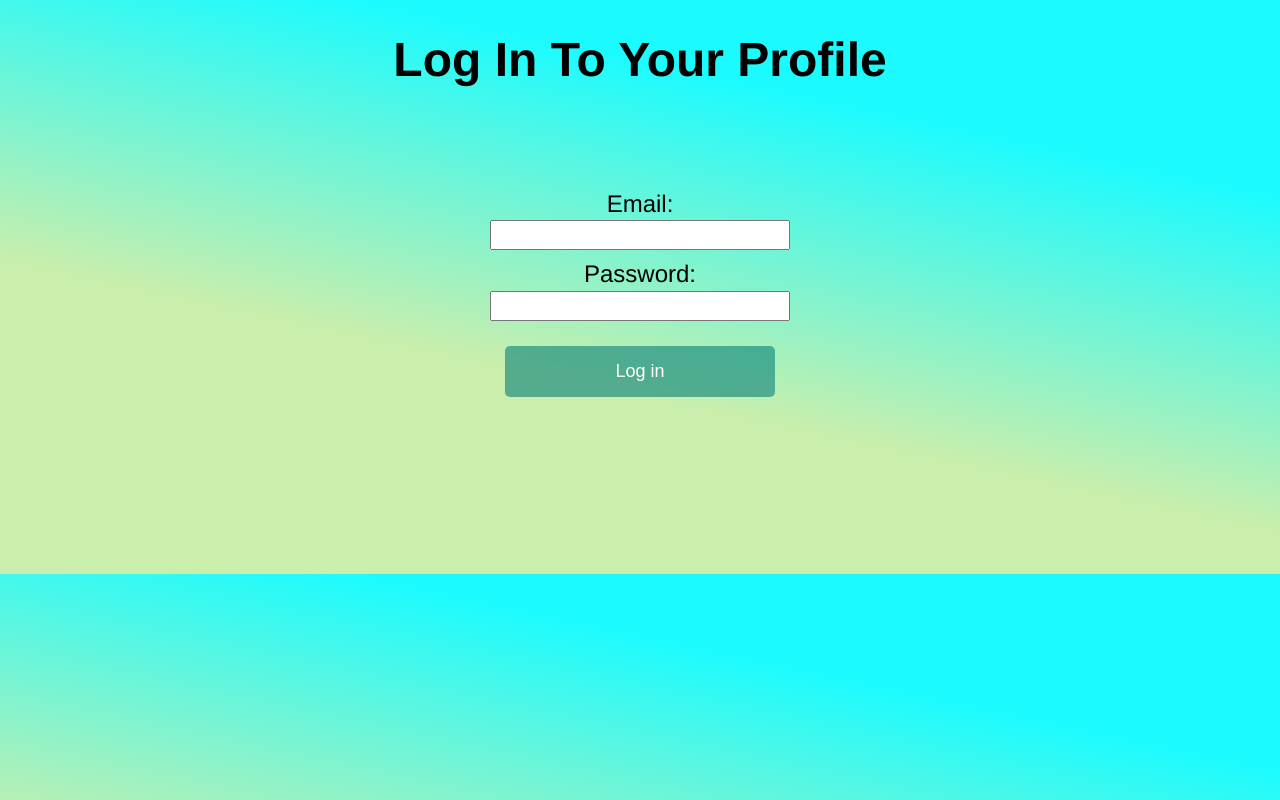
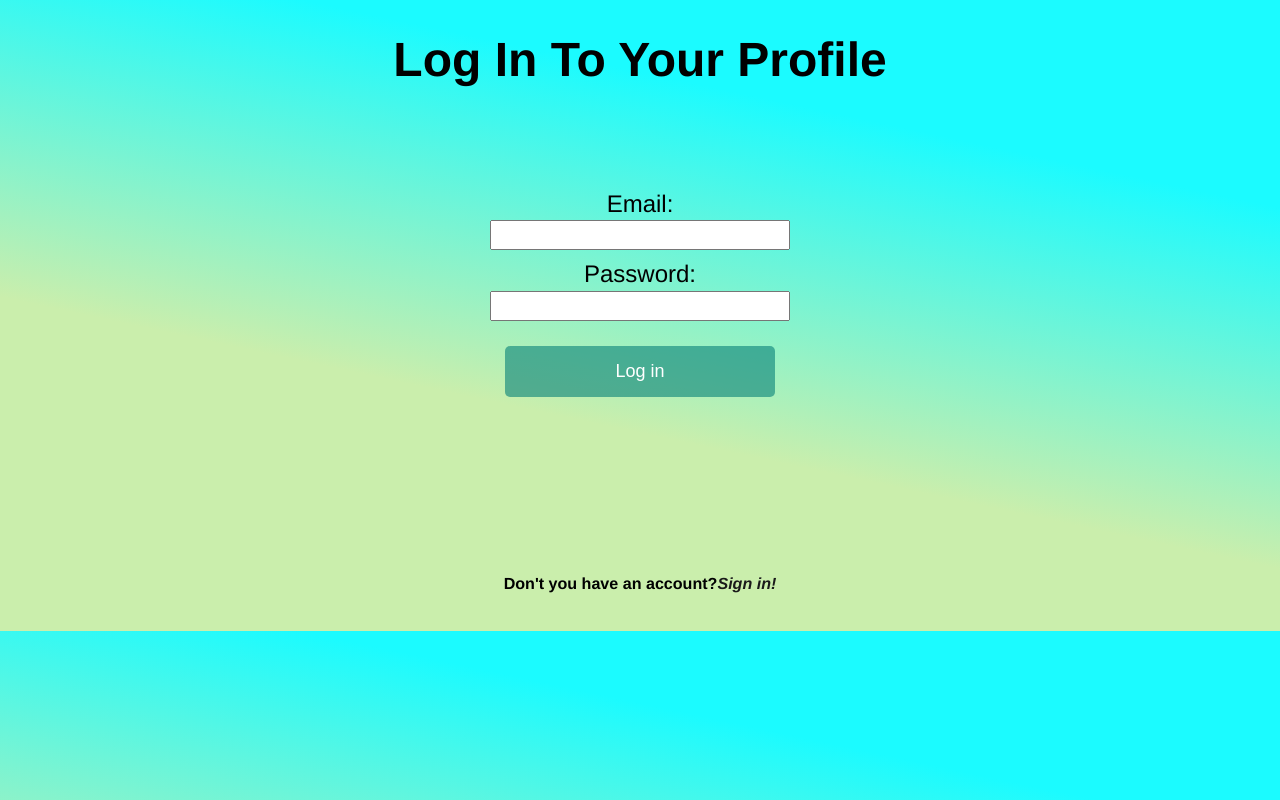
Before and after one commit to CodecoolGlobal/freestyle-mern-project-2-react-zsbrigi, a React (Create React App) app in the folder client/: page /user/login in a window 1280 px wide. Built offline with nearby package versions, Linux system fonts and the light colour scheme.

Commit message:
added a registration  question for the login page

```diff
--- a/client/src/components/UserLogin.js
+++ b/client/src/components/UserLogin.js
@@ -1,5 +1,5 @@
 import { useState } from "react";
-import { useNavigate } from "react-router-dom";
+import { Link, useNavigate } from "react-router-dom";
 
 async function fetchUser(email) {
 	const httpResponse = await fetch(`/api/users?email=${email}`);
@@ -48,6 +48,7 @@ function UserLogin() {
 				</div>
 				<button>Log in</button>
 			</form>
+			<h6>Don't you have an account?<Link to="/user/registration"><i>Sign in!</i></Link></h6>
 		</div>
 	)
 }
--- a/client/src/index.js
+++ b/client/src/index.js
@@ -28,7 +28,7 @@ const router = createBrowserRouter([
     element: <UserLogin />
   },
   {
-    path: "/user/register",
+    path: "/user/registration",
     element: <UserForm />
   }
 ]);
```
